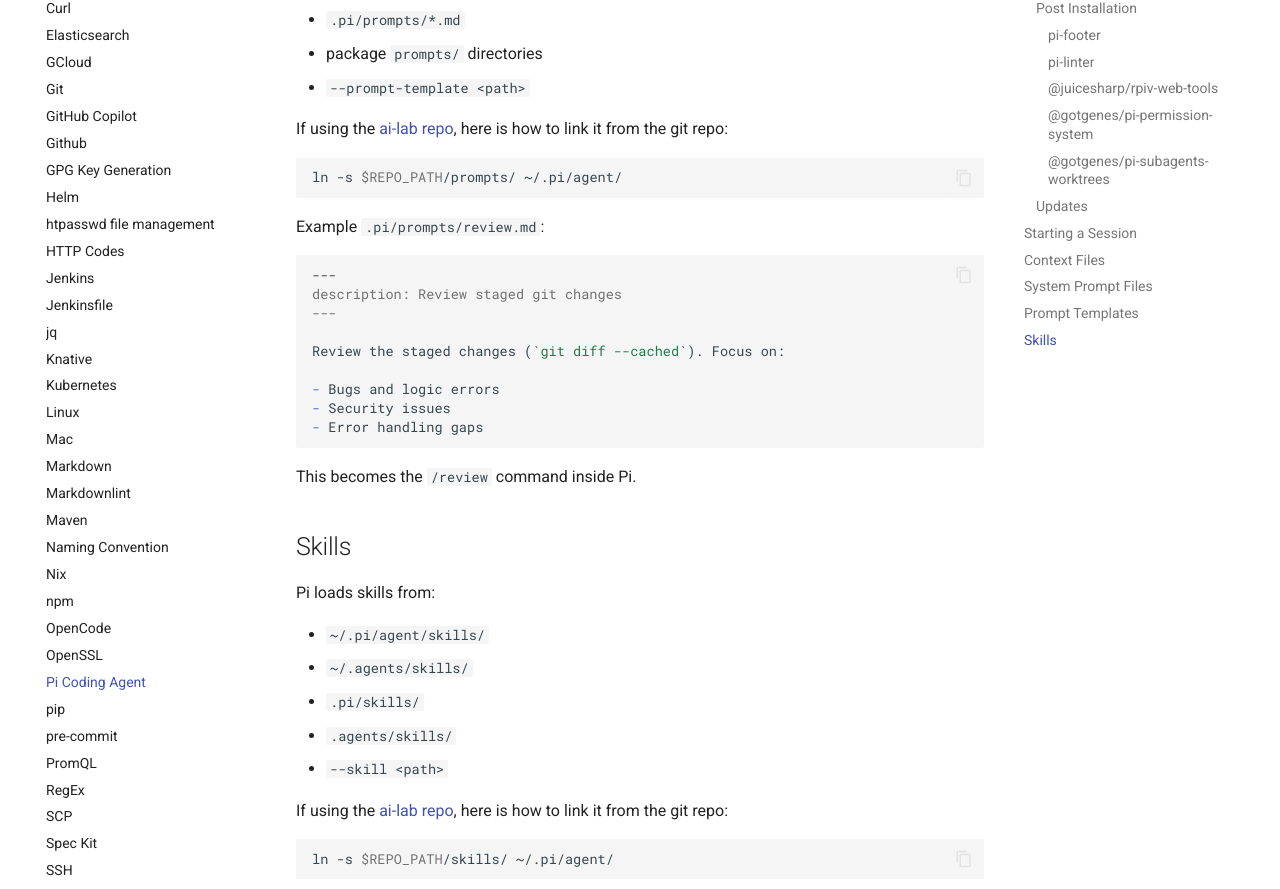
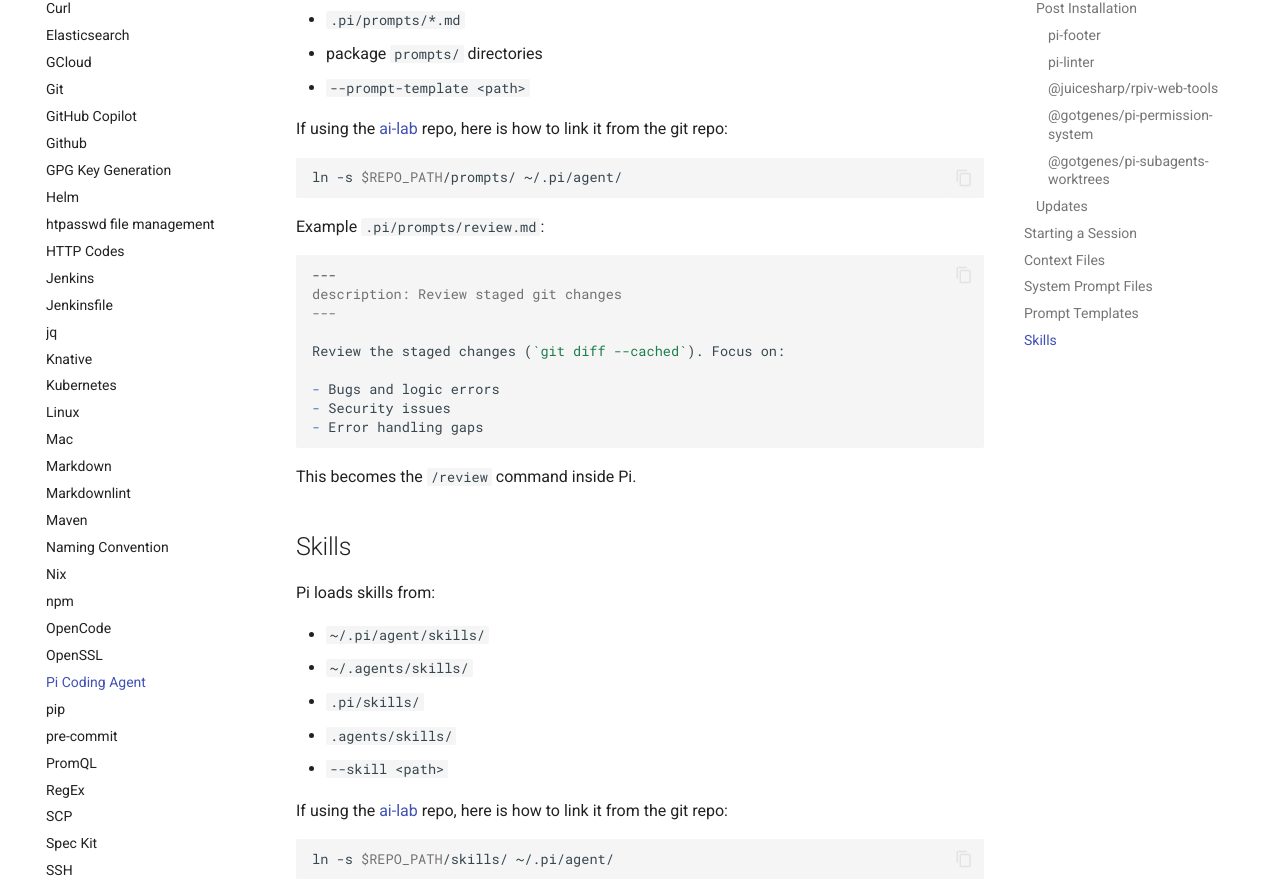
Before and after one commit to woernfl/cheatsheets, an MkDocs documentation site: the page built from docs/pi.md, in a window 1280 px wide and 1400 px high, scrolled down 9265 px. Shown: the part 235-1124 px from the top of the window. Built offline with MkDocs 1.6.1 and Material for MkDocs 9.7.7, drawn with Linux system fonts in a browser that asks for light colours; comment, search, counter and statistics services are not loaded.

````diff
--- a/docs/pi.md
+++ b/docs/pi.md
@@ -451,7 +451,7 @@ Pi loads prompt templates from:
 - package `prompts/` directories
 - `--prompt-template <path>`
 
-If using the [ai-lab repo](https://github.com/woernfl/ai-lab), here is how to link it from the git repo:
+If using the [ai-lab](https://github.com/woernfl/ai-lab) repo, here is how to link it from the git repo:
 
 ```bash
 ln -s $REPO_PATH/prompts/ ~/.pi/agent/
@@ -483,7 +483,7 @@ Pi loads skills from:
 - `.agents/skills/`
 - `--skill <path>`
 
-If using the [ai-lab repo](https://github.com/woernfl/ai-lab), here is how to link it from the git repo:
+If using the [ai-lab](https://github.com/woernfl/ai-lab) repo, here is how to link it from the git repo:
 
 ```bash
 ln -s $REPO_PATH/skills/ ~/.pi/agent/
````
